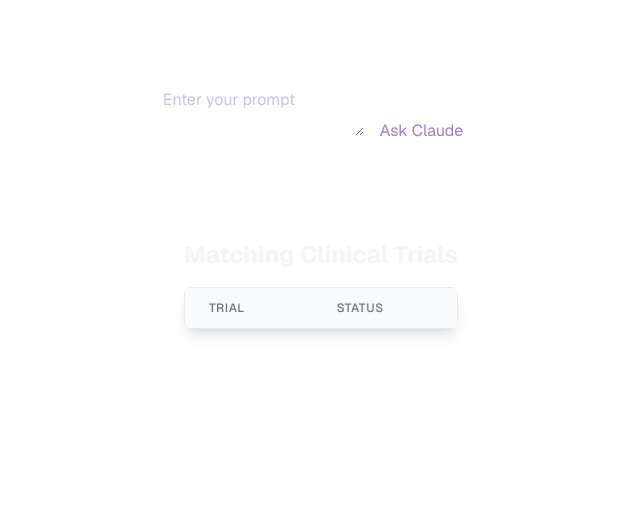
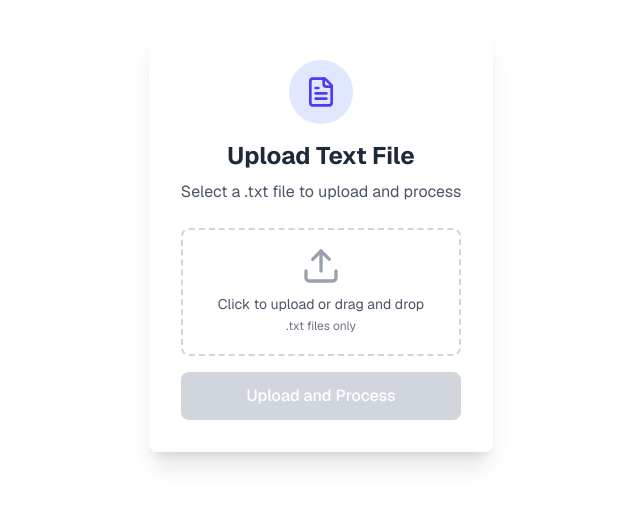
Before and after one commit to jamiemyu/deepscribe-project, a Next.js app: page / in a window 1280 px wide. Shown: the part 192-698 px from the top of the page, without its empty margins (319-959 px from the left). Built offline with nearby package versions, Linux system fonts and the light colour scheme.

Commit message:
Adds upload form in place of text form

```diff
--- a/app/components/InputForm.tsx
+++ b/app/components/InputForm.tsx
@@ -11,9 +11,10 @@ interface InputFormProps {
 const InputForm: React.FC<InputFormProps> = (
   { onPromptChange, onFormSubmit, loading, prompt }) => {
   return (
-    <div className="p-6 max-w-4xl mx-auto">
+    <div className="p-6 mx-auto">
       <form onSubmit={onFormSubmit}>
         <textarea
+          className="w-3/4"
           value={prompt}
           onChange={(e) => onPromptChange(e)}
           placeholder="Enter your prompt"
--- a/app/components/TrialsList.tsx
+++ b/app/components/TrialsList.tsx
@@ -37,10 +37,9 @@ const TrialsList: React.FC<TrialsListProps> = ({ trials }) => {
       };
 
       return (
-        <div className="p-6 max-w-4xl mx-auto">
-          <h2 className="text-2xl font-bold mb-4 text-gray-100">Matching Clinical Trials</h2>
-
-          <div className="overflow-x-auto shadow-lg rounded-lg">
+        <div>
+          <h2 className="text-2xl font-bold mb-4 text-gray-100">{trials.length} Related Clinical Trials</h2>
+          <div className="overflow-x-auto rounded-lg">
             <table className="min-w-full bg-white border border-gray-200">
               <thead className="bg-gray-50">
                 <tr>
--- /dev/null
+++ b/app/components/UploadForm.tsx
@@ -0,0 +1,96 @@
+// components/UploadForm.tsx
+import React, { useState } from 'react';
+import { Upload, Loader2, FileText, CheckCircle } from 'lucide-react';
+
+interface UploadFormProps {
+  onFileChange: React.FormEventHandler;
+  onReset: React.FormEventHandler;
+  onSubmit: React.FormEventHandler;
+  file: File | null;
+  error: string;
+  loading: boolean;
+  complete: boolean;
+}
+
+const UploadForm: React.FC<UploadFormProps> = (
+  { onFileChange, onReset, onSubmit, file, error, loading, complete}) => {
+    return (
+        <div className="bg-white/75 rounded-lg shadow-xl p-8 w-full self-center">
+        <div className="text-center mb-6">
+        <div className="inline-flex items-center justify-center w-16 h-16 bg-indigo-100 rounded-full mb-4">
+            <FileText className="w-8 h-8 text-indigo-600" />
+        </div>
+        <h1 className="text-2xl font-bold text-gray-800">Upload Text File</h1>
+        <p className="text-gray-600 mt-2">Select a .txt file to upload and process</p>
+        </div>
+
+        {!complete ? (
+        <form onSubmit={onSubmit} className="space-y-4">
+            <div>
+            <label
+                htmlFor="file-upload"
+                className="flex flex-col items-center justify-center w-full h-32 border-2 border-dashed border-gray-300 rounded-lg cursor-pointer hover:border-indigo-500 hover:bg-indigo-50 transition-colors"
+            >
+                <div className="flex flex-col items-center justify-center pt-5 pb-6">
+                <Upload className="w-10 h-10 text-gray-400 mb-2" />
+                <p className="text-sm text-gray-600">
+                    {file ? file.name : 'Click to upload or drag and drop'}
+                </p>
+                <p className="text-xs text-gray-500 mt-1">.txt files only</p>
+                </div>
+                <input
+                id="file-upload"
+                type="file"
+                className="hidden"
+                accept=".txt,text/plain"
+                onChange={onFileChange}
+                disabled={loading}
+                />
+            </label>
+            </div>
+
+            {error && (
+            <div className="bg-red-50 border border-red-200 text-red-700 px-4 py-3 rounded-lg text-sm">
+                {error}
+            </div>
+            )}
+
+            <button
+            type="submit"
+            disabled={!file || loading}
+            className="w-full bg-indigo-600 text-white py-3 px-4 rounded-lg font-medium hover:bg-indigo-700 disabled:bg-gray-300 disabled:cursor-not-allowed transition-colors flex items-center justify-center"
+            >
+            {loading ? (
+                <>
+                <Loader2 className="w-5 h-5 mr-2 animate-spin" />
+                Processing...
+                </>
+            ) : (
+                'Upload and Process'
+            )}
+            </button>
+        </form>
+        ) : (
+        <div className="text-center py-8">
+            <div className="inline-flex items-center justify-center w-16 h-16 bg-green-100 rounded-full mb-4">
+            <CheckCircle className="w-8 h-8 text-green-600" />
+            </div>
+            <h2 className="text-xl font-semibold text-gray-800 mb-2">
+            Processing Complete!
+            </h2>
+            <p className="text-gray-600 mb-6">
+            Your file has been successfully processed.
+            </p>
+            <button
+            onClick={onReset}
+            className="bg-indigo-600 text-white py-2 px-6 rounded-lg font-medium hover:bg-indigo-700 transition-colors"
+            >
+            Upload Another File
+            </button>
+        </div>
+        )}
+    </div>
+    );
+};
+
+export default UploadForm;
--- a/app/page.tsx
+++ b/app/page.tsx
@@ -2,41 +2,19 @@
 
 import React, { useEffect, useState } from 'react';
 
-import InputForm from './components/InputForm';
+import UploadForm from './components/UploadForm';
 import TrialsList from './components/TrialsList';
-import { convertClinicalApiResponseToTrials, Trial, TrialStatus } from './components/TrialModel';
-
-const getTrials = () => {
-  const trial1: Trial = {
-      nctId: 'NCT03540771',
-      title: 'Introducing Palliative Care (PC) Within the Treatment of End Stage Liver Disease (ESLD)',
-      status: TrialStatus.TRIAL_STATUS_COMPLETED,
-      hasResults: false,
-  };
-  const trial2: Trial = {
-      nctId: 'NCT03630471',
-      title: 'Effectiveness of a Problem-solving Intervention for Common Adolescent Mental Health Problems in India',
-      status: TrialStatus.TRIAL_STATUS_COMPLETED,
-      hasResults: false,
-  };
-  const trial3: Trial = {
-      nctId: 'NCT00587795',
-      title: 'Orthopedic Study of the Aircast StabilAir Wrist Fracture Brace',
-      status: TrialStatus.TRIAL_STATUS_TERMINATED,
-      hasResults: true,
-  };
-
-  return [trial1, trial2, trial3];
-};
+import { convertClinicalApiResponseToTrials, Trial } from './components/TrialModel';
 
 export default function Page() {
   const [error, setError] = useState<string>('');
   const [loading, setLoading] = useState<boolean>(false);
+  const [complete, setComplete] = useState<boolean>(false);
 
-  const [prompt, setPrompt] = useState<string>('');
+  const [file, setFile] = useState<File | null>(null);
   const [trials, setTrials] = useState<Array<Trial>>([]);
 
-  const callClaudeApi = async () => {
+  const callClaudeApi = async (prompt: string) => {
     const response = await fetch('/api/claude', {
       method: 'POST',
       headers: {
@@ -60,17 +38,63 @@ export default function Page() {
     return data;
   };
 
-  const handlePromptChange = async (e: React.ChangeEvent<HTMLInputElement>) => {
-    setPrompt(e.target.value);
+  const handleFileChange = async (e: React.ChangeEvent<HTMLInputElement>) => {
+    if (!e.target.files) {
+        return;
+    }
+
+    const selectedFile = e.target.files[0];
+    setError('');
+    setComplete(false);
+
+    if (selectedFile) {
+      if (selectedFile.type === 'text/plain' || selectedFile.name.endsWith('.txt')) {
+          setFile(selectedFile);
+      } else {
+          setError('Please select a .txt file');
+          setFile(null);
+          e.target.value = '';
+      }
+    }
   };
+
+  const handleFormReset = () => {
+      setComplete(false);
+      setError('');
+  };
+
+  const processFile = async (file: File): Promise<string> => {
+    return new Promise((resolve, reject) => {
+      const reader = new FileReader();
+
+      reader.onload = (e: ProgressEvent) => {
+        if (reader.result) {
+          resolve(reader.result as string);
+        }
+      };
+
+      reader.onerror = () => {
+        reject(new Error('Failed to read file'));
+      };
+
+      reader.readAsText(file);
+    });
+  }
 
   const handleFormSubmit = async (e: React.FormEvent) => {
     e.preventDefault();
     setLoading(true);
 
+    if (file == null) {
+      handleFormReset();
+      console.error('Valid .txt file must be uploaded.');
+      return;
+    }
+    const prompt = await processFile(file);
+
     let llmResponse = "";
     try {
-      const data = await callClaudeApi();
+      const data = await callClaudeApi(prompt);
       if (data && data.response.length > 0) {
         llmResponse = data.response[0].text;
       }
@@ -88,7 +112,6 @@ export default function Page() {
         setError('Error: Empty response from Clinical Trials API');
       } else {
         const trials = convertClinicalApiResponseToTrials(data);
-        console.log(trials);
         setTrials(trials);
       }
     } catch (error) {
@@ -100,13 +123,17 @@ export default function Page() {
   };
 
   return (
-    <div className="font-sans grid grid-rows-[20px_1fr_20px] items-center justify-items-center min-h-screen p-8 pb-20 gap-16 sm:p-20">
+    <div className="font-sans grid grid-rows-[20px_1fr_20px] items-center justify-items-center min-h-screen p-8 pb-20 gap-16 sm:p-10">
       <main className="flex flex-col gap-[32px] row-start-2 items-center sm:items-start">
-        <InputForm onPromptChange={handlePromptChange}
-                   onFormSubmit={handleFormSubmit}
-                   prompt={prompt}
-                   loading={loading} />
-        <TrialsList trials={trials} />
+        <h1 className="text-2xl font-bold text-white">Clinical Trials Finder</h1>
+        <UploadForm onFileChange={handleFileChange}
+                    onReset={handleFormReset}
+                    onSubmit={handleFormSubmit}
+                    file={file}
+                    error={error}
+                    loading={loading}
+                    complete={complete}/>
+        {trials.length > 0 && <TrialsList trials={trials} />}
       </main>
     </div>
   );
--- a/package.json
+++ b/package.json
@@ -12,6 +12,7 @@
     "@anthropic-ai/sdk": "^0.64.0",
     "axios": "^1.12.2",
     "lucide": "^0.544.0",
+    "lucide-react": "^0.544.0",
     "next": "^15.5.4",
     "react": "^19.1.1",
     "react-dom": "^19.1.1",
```
Also changed, not shown: 1 other file (tests, documents, lock files or other folders).
